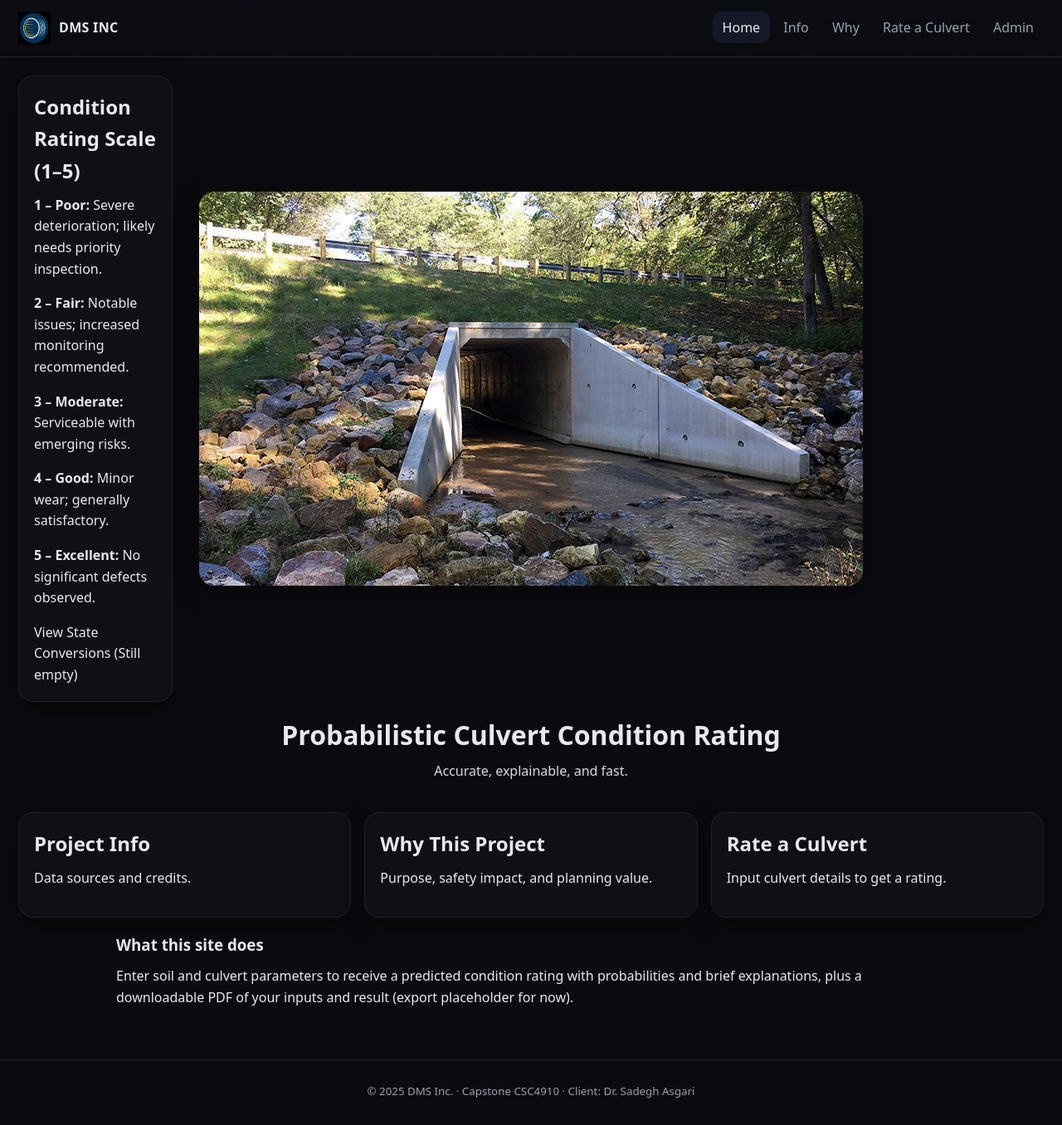
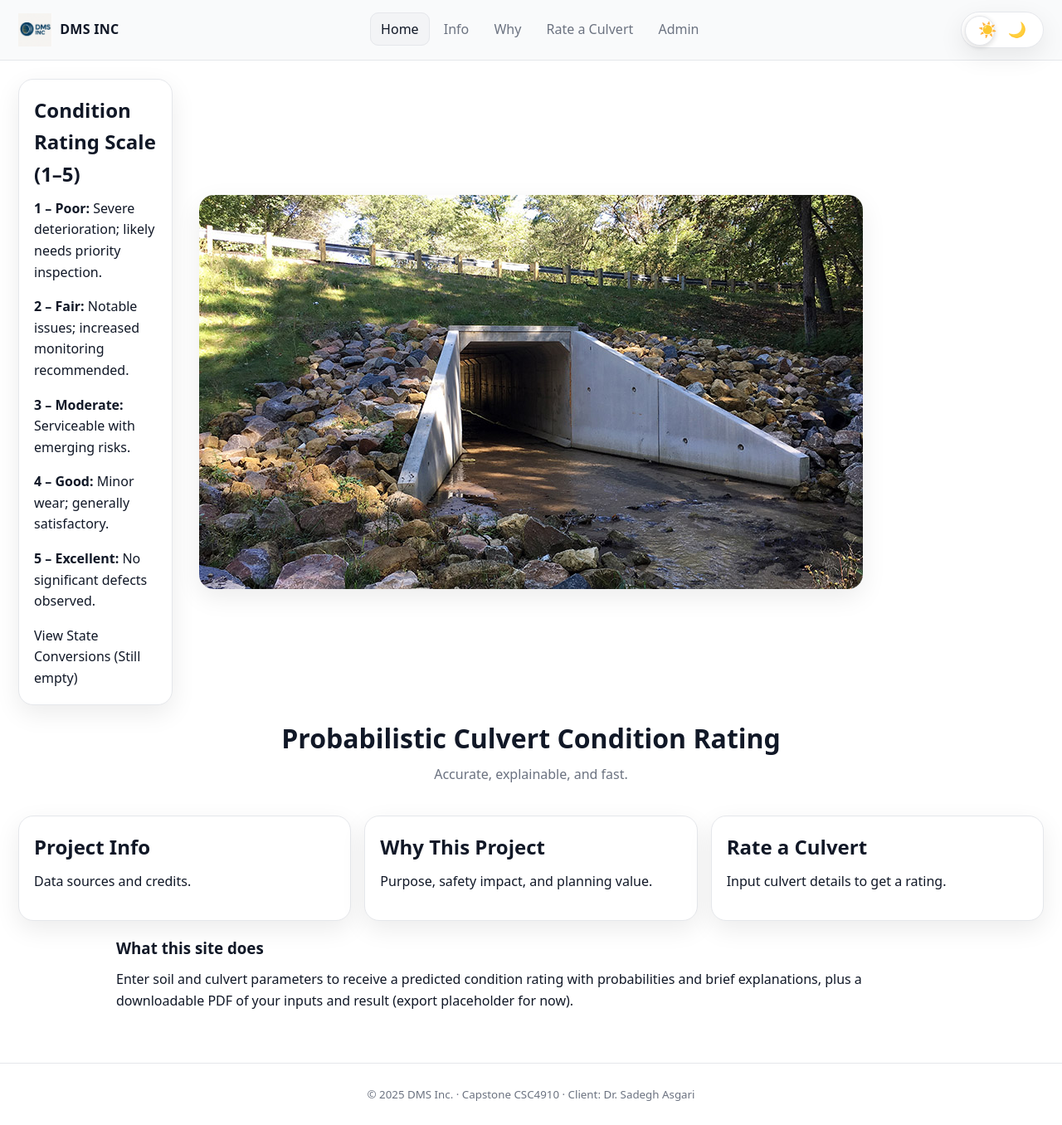
Before and after one commit to SOuellette22/DMS-inc-CSC4910, a Flask app: page / in a window 1280 px wide. Shown: the whole page at 83% size. Before the commit the page ends 1323 px from the top, so only its background shows below. Run offline with Flask 3, Linux system fonts and the light colour scheme; parts of the project's set-up code (start-up, migrations or seed data) failed here and were passed over.

Commit message:
feat; Connected Light and Dark theme working on every page

```diff
--- a/src/rate/routes.py
+++ b/src/rate/routes.py
@@ -17,6 +17,7 @@ def index():
         culvert_length = request.form["culvert_length"]
         culvert_age = request.form["culvert_age"]
 
+
         # TODO: David this is where you will process the data and output it to the user
         flash(f"Rating Submitted Properly", "success")
         flash(f"Soil pH: {soil_ph}", "info")
--- a/src/static/css/styles.css
+++ b/src/static/css/styles.css
@@ -1,5 +1,21 @@
-/* ---- Base ---- */
+/* theme tokens */
 :root {
+  /* light */
+  color-scheme: light;
+  --bg: #ffffff;
+  --panel: #f9fafb;
+  --card: #ffffff;
+  --card-hover: #f3f4f6;
+  --text: #111827;
+  --muted: #6b7280;
+  --accent: #2563eb;
+  --outline: #e5e7eb;
+  --shadow: 0 10px 30px rgba(0, 0, 0, 0.08);
+  --radius: 18px;
+}
+
+:root[data-theme="dark"] {
+  color-scheme: dark;
   --bg: #0b0b0f;
   --panel: #101218;
   --card: #0f1014;
@@ -25,34 +41,30 @@ body {
   font: 16px/1.6 system-ui, -apple-system, Segoe UI, Roboto, Ubuntu, Cantarell,
     "Helvetica Neue", Arial;
 }
-
 img {
   max-width: 100%;
   display: block;
 }
-
 a {
   color: inherit;
   text-decoration: none;
 }
-
 h1,
 h2,
 h3 {
   margin: 0 0 0.6rem;
 }
-
 p {
   margin: 0.4rem 0 1rem;
 }
 
-/* ---- Header ---- */
+/* header */
 .site-header {
   display: flex;
   justify-content: space-between;
   align-items: center;
   padding: 14px 22px;
-  background: linear-gradient(180deg, #0c0e14, #0b0b0f);
+  background: var(--panel);
   position: sticky;
   top: 0;
   z-index: 20;
@@ -83,27 +85,27 @@ p {
   padding: 8px 12px;
   border-radius: 10px;
   color: var(--muted);
+  border: 1px solid transparent;
+}
+.nav a:hover,
+.nav a.active {
+  background: var(--card-hover);
+  color: var(--text);
+  border-color: var(--outline);
 }
 
-.nav a:hover,
-.nav a.active {
-  background: #151826;
-  color: var(--text);
-}
-
-/* ---- Layout ---- */
+/* layout */
 main {
   padding: 22px;
 }
 
-/* ---- Hero (Homepage image) ---- */
+/* hero */
 .hero {
   display: flex;
   flex-direction: column;
   align-items: center;
   margin: 0 auto 20px auto;
 }
-
 .hero-img {
   width: 800px;
   height: 475px;
@@ -111,31 +113,28 @@ main {
   box-shadow: var(--shadow);
   object-fit: cover;
 }
-
 .hero-overlay {
   max-width: 800px;
   text-align: center;
   margin-top: 14px;
 }
-
 .hero-overlay h1 {
   font-size: clamp(22px, 3vw, 32px);
   margin-bottom: 0.35rem;
 }
-
 .hero-overlay p {
-  color: #d6d9e0;
+  color: #4b5563;
+  color: var(--muted);
   font-size: 1rem;
 }
 
-/* ---- Cards ---- */
+/* cards */
 .cards {
   display: grid;
   grid-template-columns: repeat(auto-fit, minmax(260px, 1fr));
   gap: 16px;
   margin: 18px 0;
 }
-
 .card {
   background: var(--card);
   border: 1px solid var(--outline);
@@ -288,8 +274,73 @@ select:focus {
   margin-top: 22px;
 }
 
+/* logo size */
 .brand-logo {
-  height: 40px; /* adjust as needed */
+  height: 40px;
   width: auto;
   display: block;
 }
+
+/* theme toggle styles */
+.vh {
+  position: absolute;
+  width: 1px;
+  height: 1px;
+  padding: 0;
+  margin: -1px;
+  overflow: hidden;
+  clip: rect(0 0 0 0);
+  white-space: nowrap;
+  border: 0;
+}
+.theme-switch {
+  appearance: none;
+  position: relative;
+  display: inline-grid;
+  grid-auto-flow: column;
+  align-items: center;
+  justify-items: center;
+  width: 100px;
+  height: 44px;
+  border-radius: 9999px;
+  background: var(--card);
+  border: 1px solid var(--outline);
+  color: var(--text);
+  box-shadow: var(--shadow);
+  cursor: pointer;
+  transition: background 0.16s, border-color 0.16s, box-shadow 0.16s,
+    color 0.16s;
+}
+.theme-switch__sun {
+  justify-self: start;
+  margin-left: 14px;
+}
+.theme-switch__moon {
+  justify-self: end;
+  margin-right: 14px;
+}
+.theme-switch__sun,
+.theme-switch__moon {
+  font-size: 18px;
+  opacity: 0.9;
+  pointer-events: none;
+  z-index: 1;
+  user-select: none;
+}
+.theme-switch__knob {
+  position: absolute;
+  top: 4px;
+  left: 4px;
+  width: 36px;
+  height: 36px;
+  border-radius: 9999px;
+  background: var(--bg);
+  border: 1px solid var(--outline);
+  box-shadow: 0 2px 6px rgba(0, 0, 0, 0.14);
+  transition: left 0.22s cubic-bezier(0.22, 0.61, 0.36, 1), background 0.16s,
+    border-color 0.16s;
+  pointer-events: none;
+}
+:root[data-theme="dark"] .theme-switch__knob {
+  left: calc(100% - 4px - 36px);
+}
--- a/src/templates/base.html
+++ b/src/templates/base.html
@@ -1,5 +1,5 @@
 <!DOCTYPE html>
-<html lang="en">
+<html lang="en" data-theme="light">
   <head>
     <meta charset="utf-8" />
     <meta name="viewport" content="width=device-width, initial-scale=1" />
@@ -43,50 +43,136 @@
     <header class="site-header">
       <a class="brand" href="{{ url_for('core.home') }}">
         <img
-          src="/img/DMSCIRCLELOGO(DARK).PNG"
+          id="brand-logo"
+          src="/img/DMSLOGO.PNG"
           alt="DMS Inc. Logo"
           class="brand-logo"
         />
         <span class="brand-text">DMS INC</span>
       </a>
       <nav class="nav">
-        <a href="{{ url_for('core.home') }}" {% block homeActive %}{% endblock %}>Home</a>
-        <a href="{{ url_for('core.info') }}" {% block infoActive %}{% endblock %}>Info</a>
-        <a href="{{ url_for('core.why') }}" {% block whyActive %}{% endblock %}>Why</a>
-        <a href="{{ url_for('rate.index') }}" {% block rateActive %}{% endblock %}>Rate a Culvert</a>
-        <a href="{{ url_for('admin.index') }}" {% block adminActive %}{% endblock %}>Admin</a>
+        <a
+          href="{{ url_for('core.home') }}"
+          {%
+          block
+          homeActive
+          %}{%
+          endblock
+          %}
+          >Home</a
+        >
+        <a
+          href="{{ url_for('core.info') }}"
+          {%
+          block
+          infoActive
+          %}{%
+          endblock
+          %}
+          >Info</a
+        >
+        <a href="{{ url_for('core.why') }}" {% block whyActive %}{% endblock %}
+          >Why</a
+        >
+        <a
+          href="{{ url_for('rate.index') }}"
+          {%
+          block
+          rateActive
+          %}{%
+          endblock
+          %}
+          >Rate a Culvert</a
+        >
+        <a
+          href="{{ url_for('admin.index') }}"
+          {%
+          block
+          adminActive
+          %}{%
+          endblock
+          %}
+          >Admin</a
+        >
       </nav>
+
+      <!-- theme toggle -->
+      <button
+        id="theme-toggle"
+        class="theme-switch"
+        aria-pressed="false"
+        title="Toggle theme"
+      >
+        <span class="vh">Toggle theme</span>
+        <span class="theme-switch__sun" aria-hidden="true">☀️</span>
+        <span class="theme-switch__moon" aria-hidden="true">🌙</span>
+        <span class="theme-switch__knob" aria-hidden="true"></span>
+      </button>
     </header>
 
-    <!--  This is the way that we display flash messages  -->
-    {% with messages = get_flashed_messages(with_categories=true) %}
-        {% if messages %}
+    <!--  Flash messages  -->
+    {% with messages = get_flashed_messages(with_categories=true) %} {% if
+    messages %}
     <div class="flash-container">
       {% for category, message in messages %}
-                    <div class="flash-message flash-{{ category }}">
-                        {{ message }}
-                    </div>
+      <div class="flash-message flash-{{ category }}">{{ message }}</div>
       {% endfor %}
     </div>
-        {% endif%}
-    {% endwith %}
-
-    {% block content %}{% endblock %}
+    {% endif%} {% endwith %} {% block content %}{% endblock %}
 
     <footer class="site-footer">
-      <small>© 2025 DMS Inc. · Capstone CSC4910 · Client: Dr. Sadegh Asgari</small>
+      <small
+        >© 2025 DMS Inc. · Capstone CSC4910 · Client: Dr. Sadegh Asgari</small
+      >
     </footer>
 
-    <!--  This is the script to remove the flash messages after 3 seconds  -->
+    <!--  Auto hide flashes  -->
     <script>
-        document.addEventListener('DOMContentLoaded', function() {
-            const flashMessages = document.querySelectorAll('.flash-message');
-            flashMessages.forEach(function(message) {
-                setTimeout(function() {
-                    message.style.display = 'none';
-                }, 3000); // Hide after 3 seconds (3000 milliseconds)
+      document.addEventListener("DOMContentLoaded", function () {
+        const flashMessages = document.querySelectorAll(".flash-message");
+        flashMessages.forEach(function (message) {
+          setTimeout(function () {
+            message.style.display = "none";
+          }, 3000);
         });
       });
     </script>
+
+    <!-- theme script -->
+    <script>
+      (function () {
+        const STORAGE_KEY = "theme-preference";
+        const root = document.documentElement;
+        const toggle = document.getElementById("theme-toggle");
+        const logo = document.getElementById("brand-logo");
+
+        const LIGHT_LOGO = "/img/DMSLOGO.PNG";
+        const DARK_LOGO = "/img/DMSCIRCLELOGO(DARK).PNG";
+
+        const stored = localStorage.getItem(STORAGE_KEY);
+        const prefersDark = matchMedia("(prefers-color-scheme: dark)").matches;
+        const initial = stored ?? (prefersDark ? "dark" : "light");
+        setTheme(initial);
+
+        toggle.addEventListener("click", () => {
+          const next =
+            root.getAttribute("data-theme") === "dark" ? "light" : "dark";
+          setTheme(next, true);
+        });
+
+        const mq = matchMedia("(prefers-color-scheme: dark)");
+        mq.addEventListener?.("change", (e) => {
+          if (!localStorage.getItem(STORAGE_KEY))
+            setTheme(e.matches ? "dark" : "light");
+        });
+
+        function setTheme(mode, persist = false) {
+          root.setAttribute("data-theme", mode);
+          if (persist) localStorage.setItem(STORAGE_KEY, mode);
+          toggle.setAttribute("aria-pressed", String(mode === "dark"));
+          logo.src = mode === "dark" ? DARK_LOGO : LIGHT_LOGO;
+        }
+      })();
+    </script>
   </body>
 </html>
```
Also changed, not shown: other parts of src/static/css/styles.css (+17 -40 lines). Lines whose indentation alone changed are shown as unchanged.
